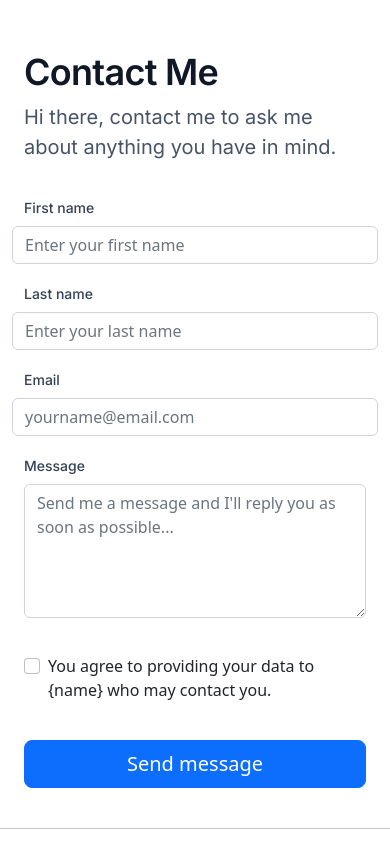
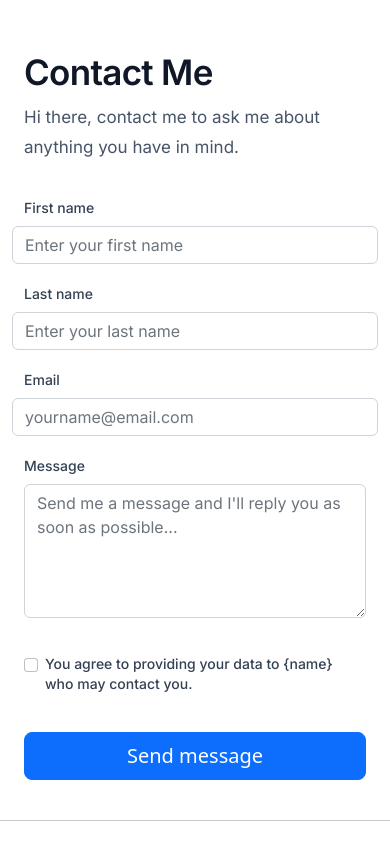
Before and after one commit to Richardjackson-web/linktree-profile, a React (Create React App) app: page /contact in a window 390 px wide. Shown: the top 844 px of the page. Built offline with nearby package versions, Linux system fonts and the light colour scheme.

Commit message:
fixes: I made another round of fixes  to the code

```diff
--- a/src/Pages/Contact/Contact.css
+++ b/src/Pages/Contact/Contact.css
@@ -19,7 +19,7 @@
     line-height: 30px;
     color: #475467;
 }
-.first, .last, .email, .message{
+.first, .last, .email, .message, .check{
     font-family: 'Inter';
     font-style: normal;
     font-weight: 500;
@@ -36,6 +36,19 @@
 .form-div{
     margin-bottom: 40px;
 }
+::placeholder{
+    font-family: 'Inter';
+font-style: normal;
+font-weight: 400;
+font-size: 16px;
+line-height: 24px;
+/* identical to box height, or 150% */
+
+
+/* Gray/500 */
+
+color: #fff;
+}
 @media screen and (max-width:764px) {
     .first, .last, .email, .message, .check, .but{
         margin-top: 20px;
@@ -43,4 +56,10 @@
     .first-row{
         margin-top: 50px;
     }
+    .hi-con{
+        font-size: 17px;
+    }
+    .contact{
+        font-size: 35px;
+    }
 }
```
